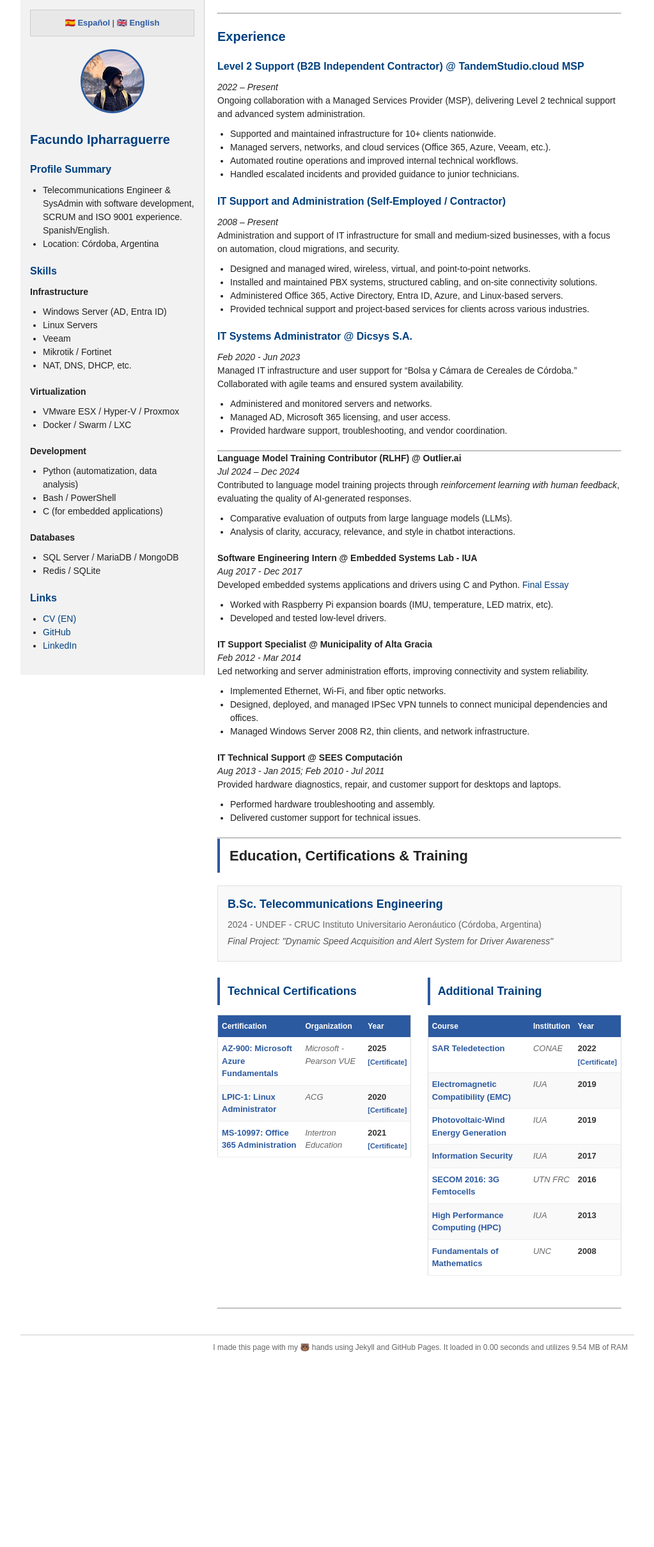
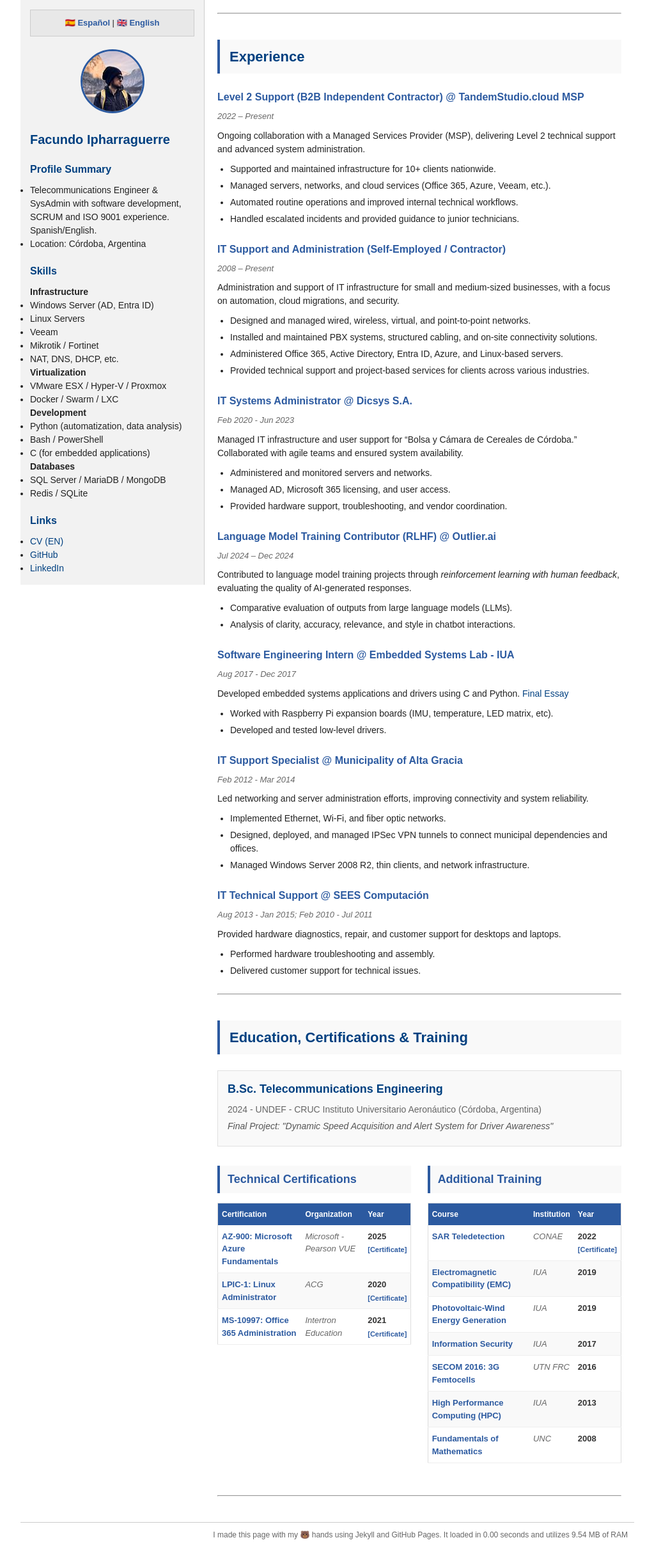
Before and after one commit to fipharraguerre/cv-homepage, a Jekyll site: the page built from index_en.md, in a window 1280 px wide. Shown: the whole page at 64% size, without its empty margins (128-1151 px from the left). Built offline with Jekyll 4.4.1, drawn with Linux system fonts in a browser that asks for light colours; before the commit the page ends 2125 px from its top, so only the background shows below that.

Commit message:
css, xp fixes

```diff
--- a/_includes/experience_en.md
+++ b/_includes/experience_en.md
@@ -4,7 +4,9 @@
 
 ### Level 2 Support (B2B Independent Contractor) @ TandemStudio.cloud MSP
 *2022 – Present*
+
 Ongoing collaboration with a Managed Services Provider (MSP), delivering Level 2 technical support and advanced system administration.
+
 - Supported and maintained infrastructure for 10+ clients nationwide.
 - Managed servers, networks, and cloud services (Office 365, Azure, Veeam, etc.).
 - Automated routine operations and improved internal technical workflows.
@@ -12,7 +14,9 @@
 
 ### IT Support and Administration (Self-Employed / Contractor)
 *2008 – Present*
+
 Administration and support of IT infrastructure for small and medium-sized businesses, with a focus on automation, cloud migrations, and security.
+
 - Designed and managed wired, wireless, virtual, and point-to-point networks.
 - Installed and maintained PBX systems, structured cabling, and on-site connectivity solutions.
 - Administered Office 365, Active Directory, Entra ID, Azure, and Linux-based servers.
@@ -20,34 +24,42 @@
 
 ### IT Systems Administrator @ Dicsys S.A.
 *Feb 2020 - Jun 2023*
+
 Managed IT infrastructure and user support for "Bolsa y Cámara de Cereales de Córdoba." Collaborated with agile teams and ensured system availability.
+
 - Administered and monitored servers and networks.
 - Managed AD, Microsoft 365 licensing, and user access.
 - Provided hardware support, troubleshooting, and vendor coordination.
 
----
+### Language Model Training Contributor (RLHF) @ Outlier.ai
+*Jul 2024 – Dec 2024*
 
-#### Language Model Training Contributor (RLHF) @ Outlier.ai
-*Jul 2024 – Dec 2024*
 Contributed to language model training projects through *reinforcement learning with human feedback*, evaluating the quality of AI-generated responses.
+
 - Comparative evaluation of outputs from large language models (LLMs).
 - Analysis of clarity, accuracy, relevance, and style in chatbot interactions.
 
-#### Software Engineering Intern @ Embedded Systems Lab - IUA
+### Software Engineering Intern @ Embedded Systems Lab - IUA
 *Aug 2017 - Dec 2017*
-Developed embedded systems applications and drivers using C and Python.  [Final Essay](../assets/docs/informeLabSE.pdf)
+
+Developed embedded systems applications and drivers using C and Python. [Final Essay](../assets/docs/informeLabSE.pdf)
+
 - Worked with Raspberry Pi expansion boards (IMU, temperature, LED matrix, etc).
 - Developed and tested low-level drivers.
 
-#### IT Support Specialist @ Municipality of Alta Gracia
+### IT Support Specialist @ Municipality of Alta Gracia
 *Feb 2012 - Mar 2014*
+
 Led networking and server administration efforts, improving connectivity and system reliability.
+
 - Implemented Ethernet, Wi-Fi, and fiber optic networks.
 - Designed, deployed, and managed IPSec VPN tunnels to connect municipal dependencies and offices.
 - Managed Windows Server 2008 R2, thin clients, and network infrastructure.
 
-#### IT Technical Support @ SEES Computación
+### IT Technical Support @ SEES Computación
 *Aug 2013 - Jan 2015; Feb 2010 - Jul 2011*
+
 Provided hardware diagnostics, repair, and customer support for desktops and laptops.
+
 - Performed hardware troubleshooting and assembly.
 - Delivered customer support for technical issues.
--- a/assets/style.css
+++ b/assets/style.css
@@ -1,4 +1,3 @@
-
 * {
     margin: 0;
     padding: 0;
@@ -73,18 +72,64 @@
     padding: 20px;
 }
 
+/* Major section headings - Experience, Education, etc. */
+.content > h2 {
+    font-size: 22px;
+    font-weight: bold;
+    color: #004080;
+    border-left: 4px solid #2c5aa0;
+    padding: 10px 15px;
+    margin-top: 40px;
+    margin-bottom: 25px;
+    background-color: #f9f9f9;
+}
+
+.content > h2:first-child {
+    margin-top: 0;
+}
+
+/* Job titles - stronger visual hierarchy */
+.content h3 {
+    font-size: 16px;
+    font-weight: bold;
+    color: #2c5aa0;
+    margin-top: 25px;
+    margin-bottom: 5px;
+}
+
+/* Date ranges */
+.content h3 + p em,
+.content h3 + em {
+    display: block;
+    color: #666;
+    font-size: 13px;
+    margin-bottom: 8px;
+    font-style: italic;
+}
+
+/* Job descriptions */
+.content h3 + p,
+.content h3 + em + p {
+    margin-top: 8px;
+    margin-bottom: 10px;
+}
+
+/* Bullet points in job descriptions */
+.content ul {
+    margin: 10px 0 25px 20px;
+}
+
+.content ul li {
+    margin-bottom: 5px;
+}
+
 h1, h2, h3 {
-    margin: 20px 0 10px;
     color: #004080;
 }
 
-h1 { font-size: 24px; }
-h2 { font-size: 20px; }
-h3 { font-size: 16px; }
-
-ul {
-    margin: 10px 0 20px 20px;
-}
+h1 { font-size: 24px; margin: 20px 0 10px; }
+h2 { font-size: 20px; margin: 20px 0 10px; }
+h3 { font-size: 16px; margin: 20px 0 10px; }
 
 a {
     color: #004080;
@@ -106,6 +151,7 @@
 
 /* Education section and certifications */
 .education-section {
+    margin-top: 40px;
     margin-bottom: 30px;
     clear: both;
 }
@@ -113,13 +159,15 @@
 .education-section .section-title {
     font-size: 22px;
     font-weight: bold;
+    color: #004080;
     border-left: 4px solid #2c5aa0;
     padding: 10px 15px;
-    margin-bottom: 20px;
+    margin-bottom: 25px;
+    background-color: #f9f9f9;
 }
 
 .degree-title {
-    margin-bottom: 25px;
+    margin-bottom: 30px;
     padding: 15px;
     background-color: #f9f9f9;
     border-left: 3px solid #2c5aa0;
@@ -160,6 +208,7 @@
     font-size: 18px;
     margin: 0 0 15px 0;
     padding: 8px 12px;
+    background-color: #f9f9f9;
     border-left: 4px solid #2c5aa0;
 }
 
```
Also changed, not shown: _includes/experience_es.md (+19 -7 lines).
